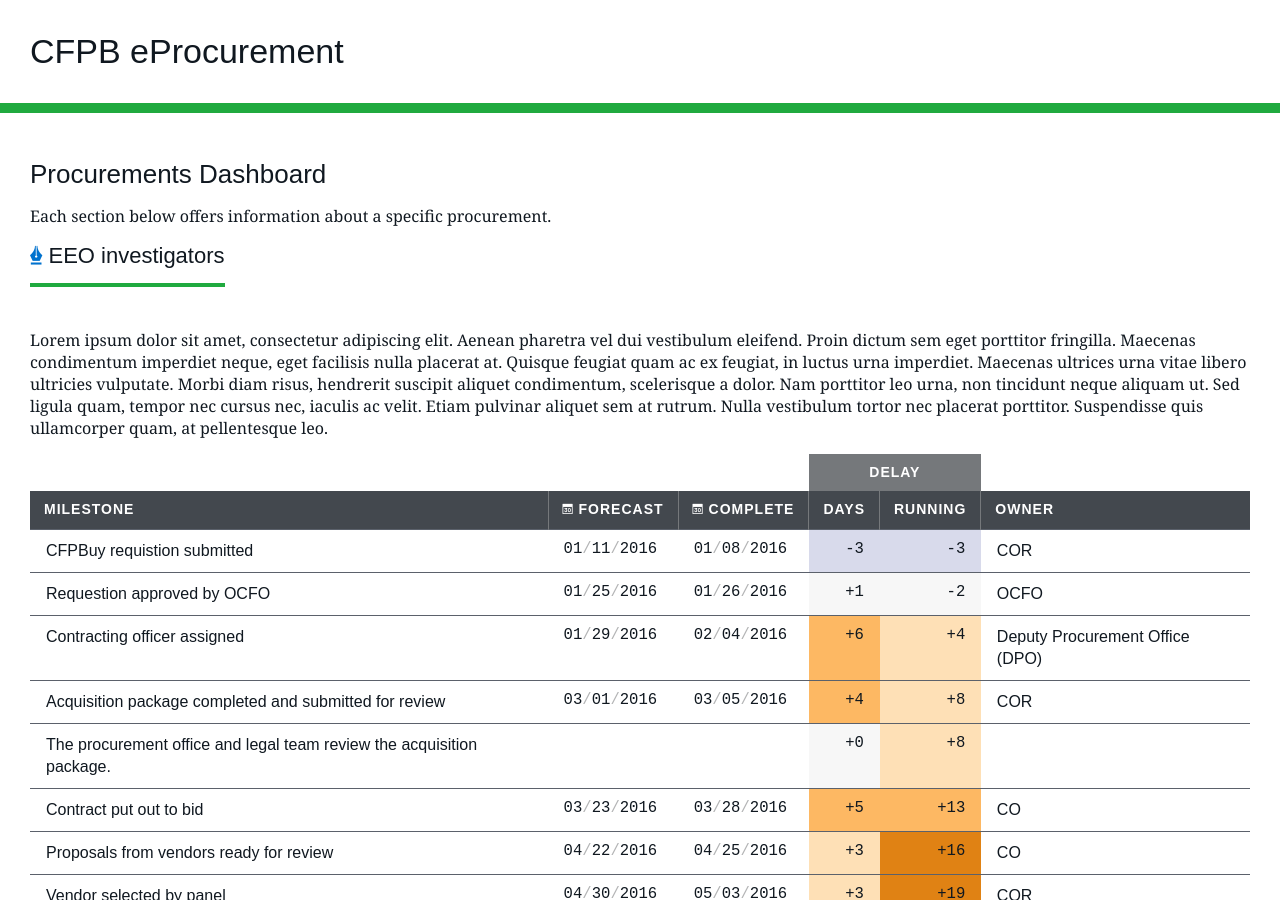
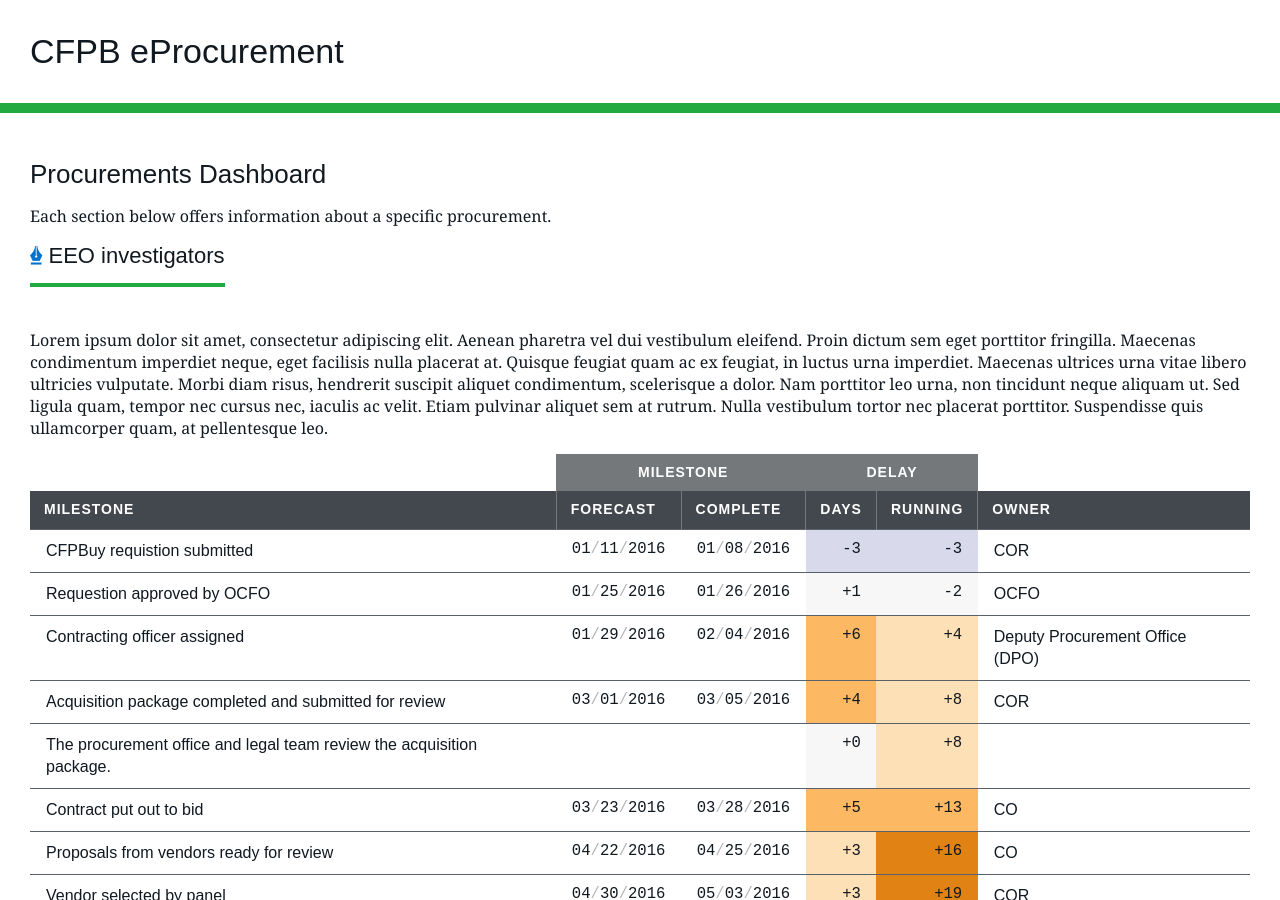
Before and after one commit to 18F/cfpb-eprocurement, a Jekyll site: the page built from dashboard/index.html, in a window 1280 px wide and 900 px high. Built offline with Jekyll 4.4.1, drawn with Linux system fonts in a browser that asks for light colours.

Commit message:
clean up date columns

```diff
--- a/dashboard/index.html
+++ b/dashboard/index.html
@@ -9,13 +9,11 @@
 - key: Milestone
 - key: Forecasted Date
   title: Forecast
-  icon: date
-  format: '%m<tt>/</tt>%d<tt>/</tt>%Y'
+  type: date
   class: fixed
 - key: Actual Completion Date
   title: Complete
-  icon: date
-  format: '%m<tt>/</tt>%d<tt>/</tt>%Y'
+  type: date
   class: fixed
 - key: delay
   title: Days
@@ -25,6 +23,8 @@
   class: num fixed
 - key: Owner
 
+formats:
+  date: '%m<tt>/</tt>%d<tt>/</tt>%Y'
 ---
 <h2>Procurements Dashboard</h2>
 <p>Each section below offers information about a specific procurement.</p>
@@ -53,14 +53,17 @@
   <table is="cfpb-sortable-table" class="events">
     <thead>
       <tr>
-        <td colspan="{{ columns.size | minus: 3 }}"></td>
-        <th colspan="2">Delay</th>
+        <td colspan="{{ columns.size | minus: 5 }}"></td>
+        <th colspan="2" class="centered">
+          <span class="cf-icon cf-icon-{{ column.icon }}"></span>
+          Milestone
+        </td>
+        <th colspan="2" class="centered">Delay</th>
         <td></td>
       </tr>
       <tr>
         {% for column in columns %}
-        <th class="nowrap" data-value="{{ column.key }}">
-          {% if column.icon %}<span class="cf-icon cf-icon-{{ column.icon }}"></span>{% endif %}
+        <th data-value="{{ column.key }}">
           {{ column.title | default: column.key }}
         </th>
         {% endfor %}
@@ -72,7 +75,7 @@
         {% for column in columns %}
         <td data-key="{{ column.key }}" data-value="{{ event[column.key] }}"
           {% if column.class %}class="{{ column.class }}"{% endif %}
-          {% if column.format %}data-format="{{ column.format }}"{% endif %}>
+          {% if page.formats[column.type] %}data-format="{{ page.formats[column.type] }}"{% endif %}>
           {{ event[column.key] }}
         </td>
         {% endfor %}
```
